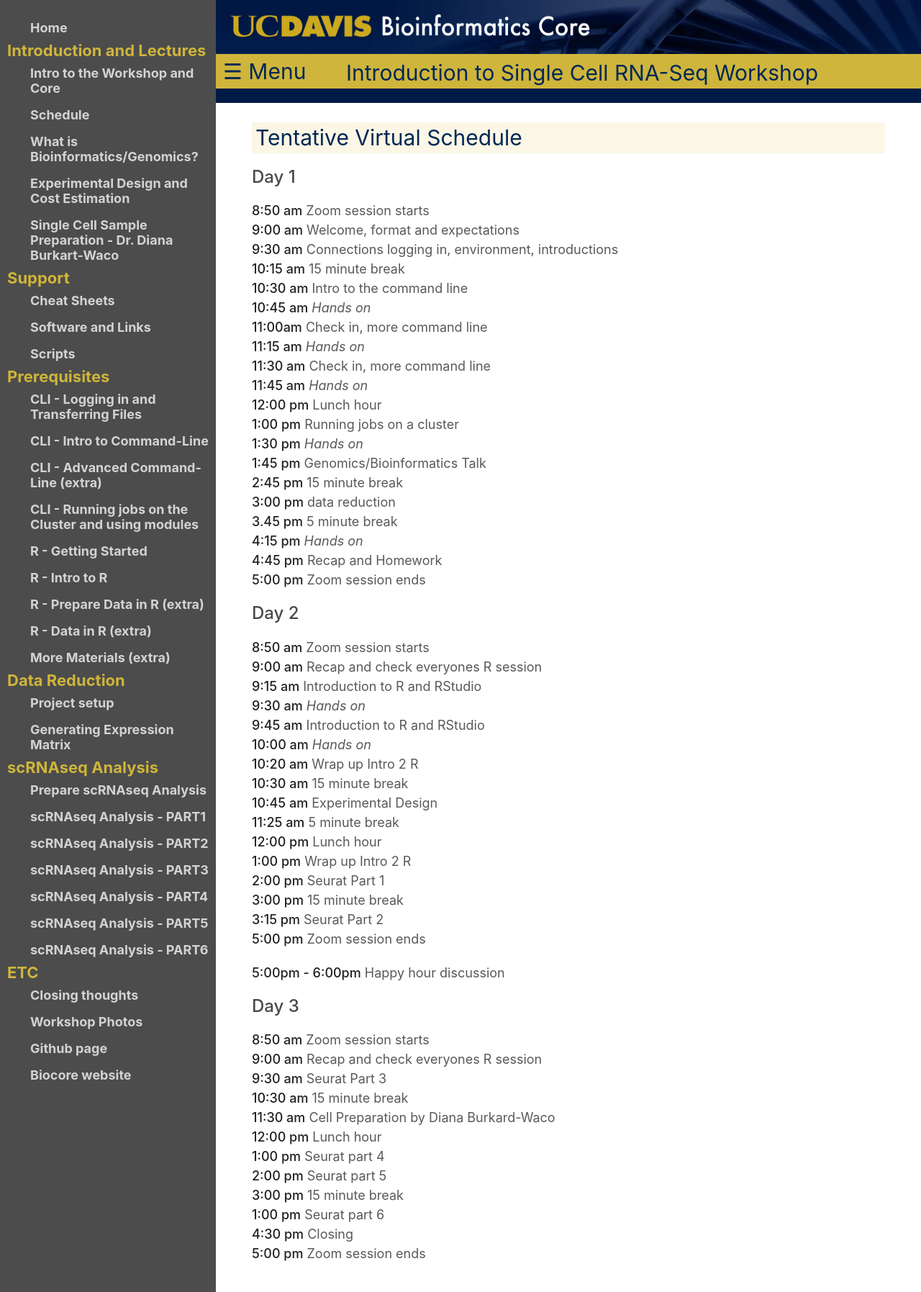
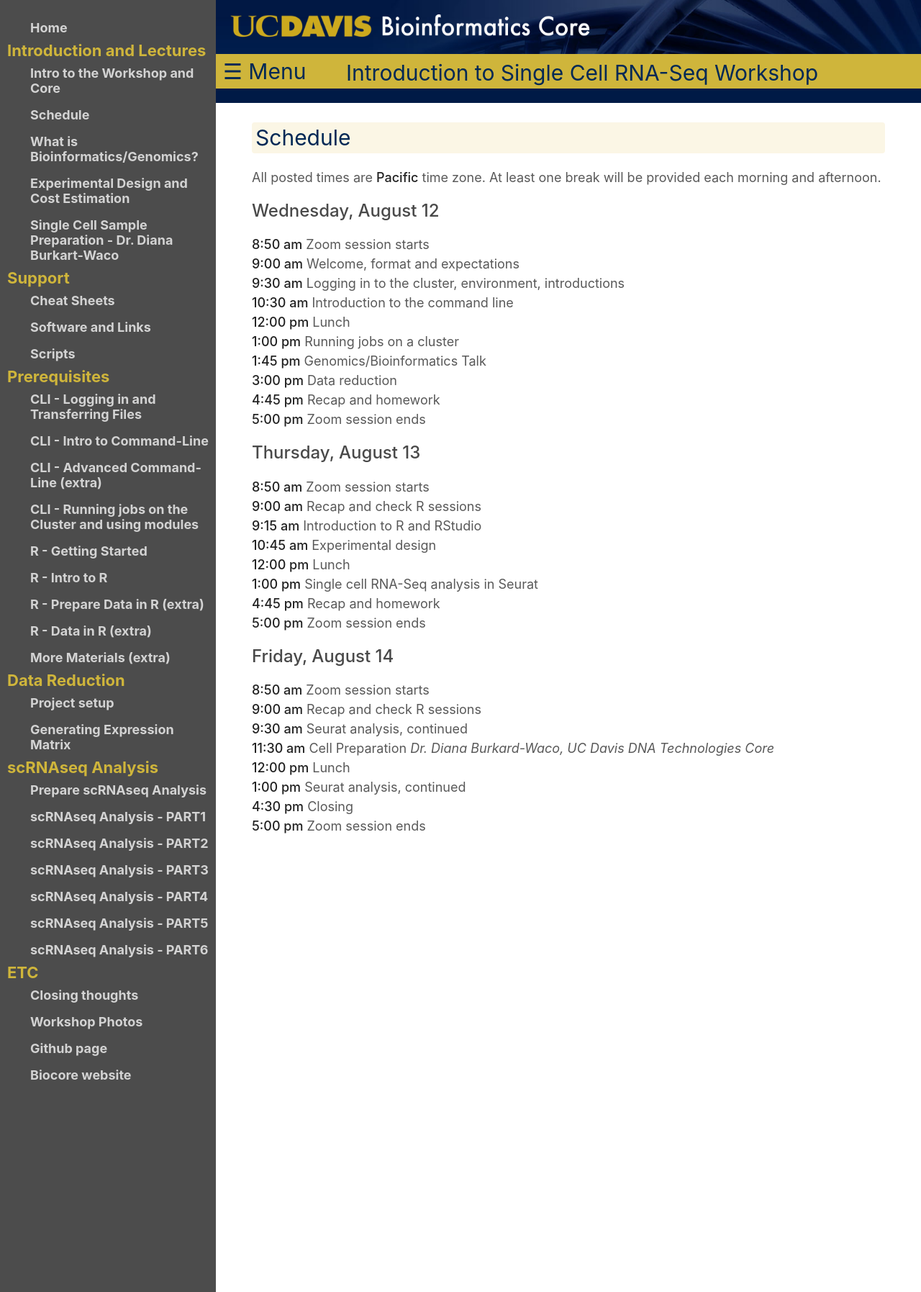
Before and after one commit to ucdavis-bioinformatics-training/2020-August-intro-scRNAseq, a Jekyll site: the page built from base/schedule.md, in a window 1280 px wide. Shown: the whole page at 72% size. Built offline with Jekyll 4.4.1, drawn with Linux system fonts in a browser that asks for light colours; our own code applies the rules of GitHub Pages for plain Markdown files.

```diff
--- a/base/schedule.md
+++ b/base/schedule.md
@@ -1,60 +1,38 @@
-## Tentative Virtual Schedule
+## Schedule
 
-### Day 1
+All posted times are **Pacific** time zone. At least one break will be provided each morning and afternoon.
+
+### Wednesday, August 12
 
 **8:50 am**  Zoom session starts
 **9:00 am**  Welcome, format and expectations
-**9:30 am**  Connections logging in, environment, introductions
-**10:15 am**   15 minute break
-**10:30 am**   Intro to the command line
-**10:45 am**   _Hands on_
-**11:00am**   Check in, more command line
-**11:15 am**   _Hands on_
-**11:30 am**   Check in, more command line
-**11:45 am**   _Hands on_
-**12:00 pm** Lunch hour
-**1:00 pm**    Running jobs on a cluster
-**1:30 pm**     _Hands on_
-**1:45 pm**    Genomics/Bioinformatics Talk
-**2:45 pm**  15 minute break
-**3:00 pm**  data reduction
-**3.45 pm** 5 minute break
-**4:15 pm**  _Hands on_
-**4:45 pm**  Recap and Homework
+**9:30 am**  Logging in to the cluster, environment, introductions
+**10:30 am** Introduction to the command line
+**12:00 pm** Lunch
+**1:00 pm**  Running jobs on a cluster
+**1:45 pm**  Genomics/Bioinformatics Talk
+**3:00 pm**  Data reduction
+**4:45 pm**  Recap and homework
 **5:00 pm**  Zoom session ends
 
-### Day 2
+### Thursday, August 13
 
 **8:50 am**  Zoom session starts
-**9:00 am** Recap and check everyones R session
-**9:15 am** Introduction to R and RStudio
-**9:30 am**  _Hands on_
-**9:45 am** Introduction to R and RStudio
-**10:00 am**  _Hands on_
-**10:20 am**  Wrap up Intro 2 R
-**10:30 am**   15 minute break
-**10:45 am**    Experimental Design
-**11:25 am**    5 minute break
-**12:00 pm** Lunch hour
-**1:00 pm**  Wrap up Intro 2 R
-**2:00 pm**  Seurat Part 1
-**3:00 pm**  15 minute break
-**3:15 pm**  Seurat Part 2
+**9:00 am**  Recap and check R sessions
+**9:15 am**  Introduction to R and RStudio
+**10:45 am** Experimental design
+**12:00 pm** Lunch
+**1:00 pm**  Single cell RNA-Seq analysis in Seurat
+**4:45 pm**  Recap and homework
 **5:00 pm**  Zoom session ends
 
-**5:00pm - 6:00pm** Happy hour discussion
-
-### Day 3
+### Friday, August 14
 
 **8:50 am**  Zoom session starts
-**9:00 am** Recap and check everyones R session
-**9:30 am** Seurat Part 3
-**10:30 am**   15 minute break
-**11:30 am**    Cell Preparation by Diana Burkard-Waco
-**12:00 pm** Lunch hour
-**1:00 pm** Seurat part 4
-**2:00 pm** Seurat part 5
-**3:00 pm**  15 minute break
-**1:00 pm** Seurat part 6
+**9:00 am**  Recap and check R sessions
+**9:30 am**  Seurat analysis, continued
+**11:30 am** Cell Preparation _Dr. Diana Burkard-Waco, UC Davis DNA Technologies Core_
+**12:00 pm** Lunch
+**1:00 pm** Seurat analysis, continued
 **4:30 pm** Closing
 **5:00  pm**  Zoom session ends
```
Also changed, not shown: base/welcome.md (+1 -1 lines), README.md.
